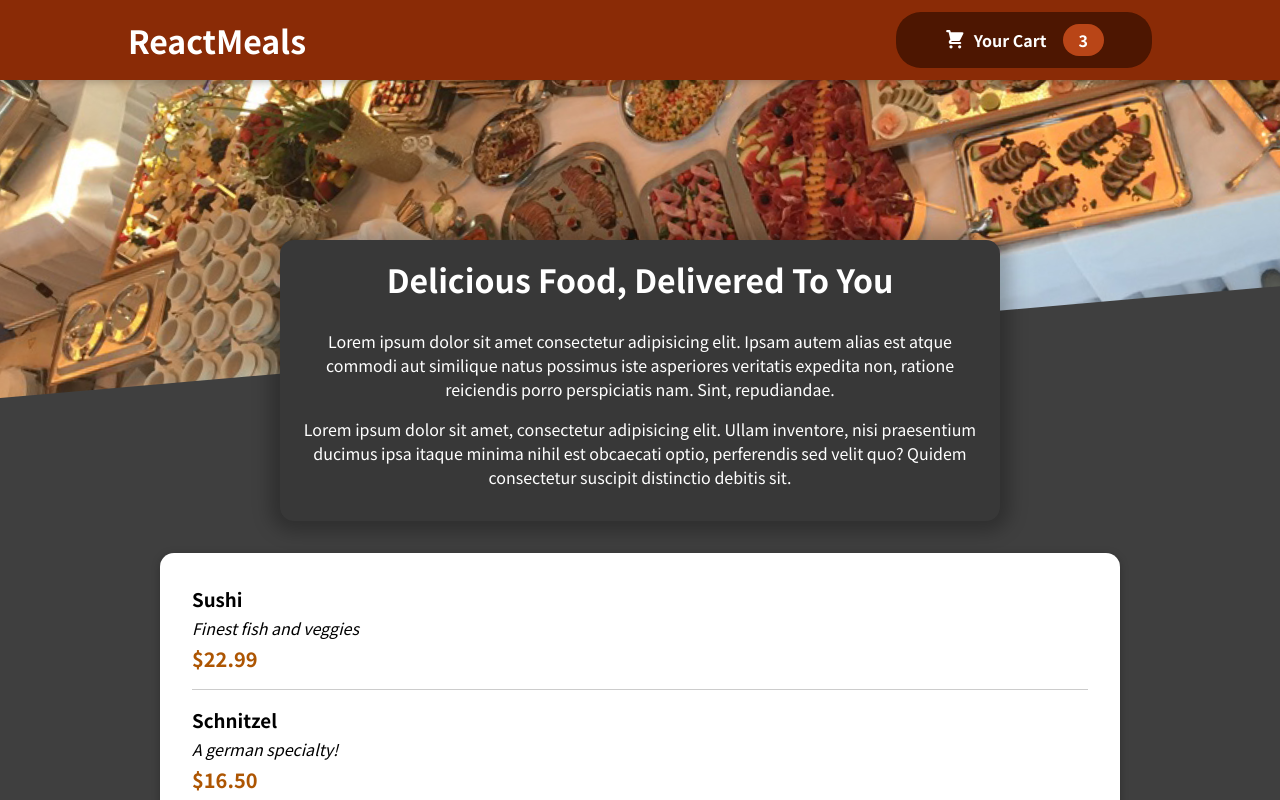
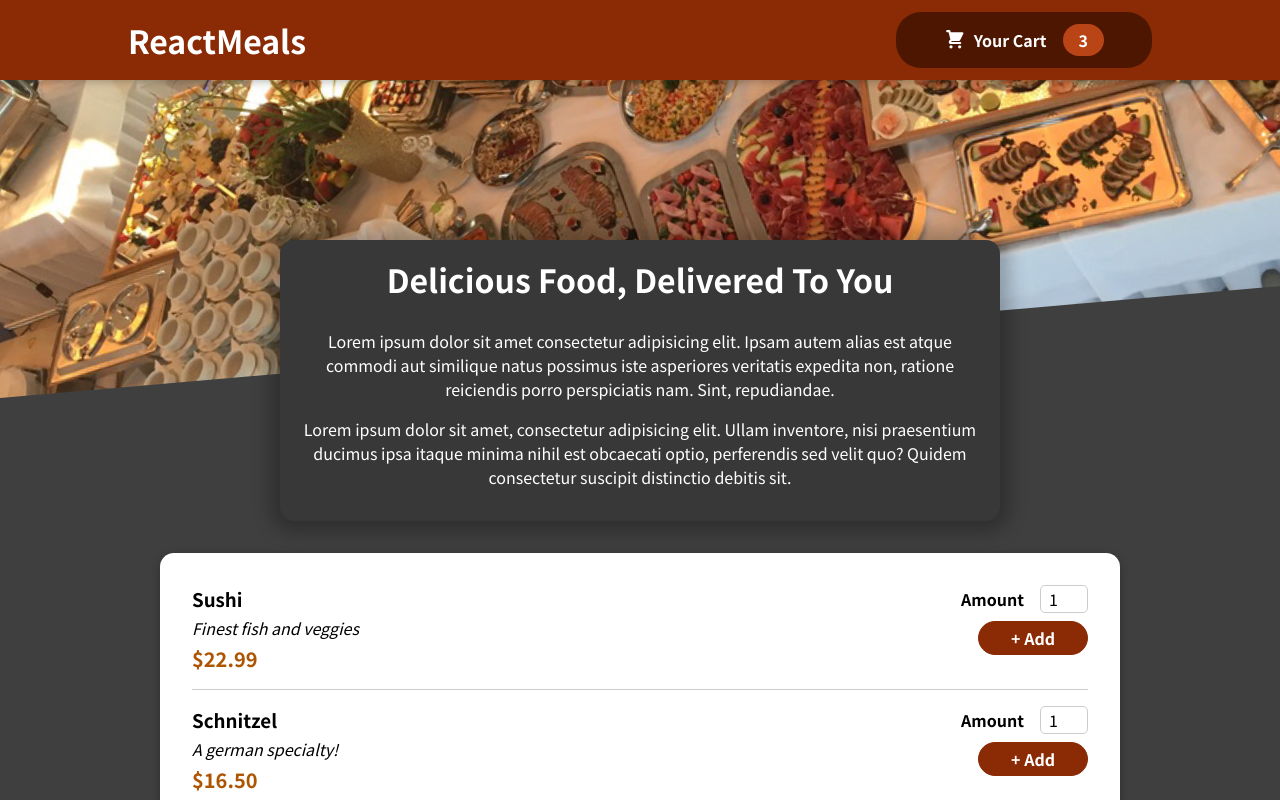
Before and after one commit to Dilan03/dummy-food-order-app, a React (Create React App) app: page / in a window 1280 px wide. Shown: the top 800 px of the page. Built offline with nearby package versions, Linux system fonts and the light colour scheme.

Commit message:
Input component added

```diff
--- a/src/components/Meals/AvailableMeals.js
+++ b/src/components/Meals/AvailableMeals.js
@@ -31,7 +31,7 @@
 
 const AvailableMeals = () => {
   const mealsList = DUMMY_MEALS.map(meal => <MealItem
-    key={meal.id} name={meal.name} description={meal.description} price={meal.price}>
+    id={meal.id} key={meal.id} name={meal.name} description={meal.description} price={meal.price}>
       {meal.name}
       </MealItem>);
 
--- a/src/components/Meals/MealItem/MealItem.js
+++ b/src/components/Meals/MealItem/MealItem.js
@@ -1,5 +1,6 @@
 import React from 'react'
 import classes from './MealItem.module.css'
+import MealItemForm from './MealItemForm'
 
 const MealItem = (props) => {
   const price = `$${props.price.toFixed(2)}`
@@ -12,6 +13,7 @@
         <div className={classes.price}>{price}</div>
       </div>
       <div>
+        <MealItemForm/>
       </div>
     </li>
   )
--- a/src/components/Meals/MealItem/MealItemForm.js
+++ b/src/components/Meals/MealItem/MealItemForm.js
@@ -0,0 +1,21 @@
+import React from 'react'
+import classes from './MealItemForm.module.css'
+import Input from '../../UI/Input'
+
+const MealItemForm = (props) => {
+  return (
+    <form className={classes.form}>
+      <Input label="Amount" input={{
+        id:'amount',
+        type: 'number',
+        min: '1',
+        max: '5',
+        step: '1',
+        defaultValue: '1'
+      }}/>
+      <button>+ Add</button>
+    </form>
+  )
+}
+
+export default MealItemForm
--- /dev/null
+++ b/src/components/Meals/MealItem/MealItemForm.module.css
@@ -0,0 +1,20 @@
+.form {
+  text-align: right;
+}
+
+.form button {
+  font: inherit;
+  cursor: pointer;
+  background-color: #8a2b06;
+  border: 1px solid #8a2b06;
+  color: white;
+  padding: 0.25rem 2rem;
+  border-radius: 20px;
+  font-weight: bold;
+}
+
+.form button:hover,
+.form button:active {
+  background-color: #641e03;
+  border-color: #641e03;
+}
--- /dev/null
+++ b/src/components/UI/Input.js
@@ -0,0 +1,13 @@
+import React from 'react'
+import classes from './Input.module.css'
+
+const Input = (props) => {
+  return (
+    <div className={classes.input}>
+      <label htmlFor={props.input.id}>{props.label}</label>
+      <input {...props.input}/>
+    </div>
+  )
+}
+
+export default Input
--- /dev/null
+++ b/src/components/UI/Input.module.css
@@ -0,0 +1,18 @@
+.input {
+  display: flex;
+  align-items: center;
+  margin-bottom: 0.5rem;
+}
+
+.input label {
+  font-weight: bold;
+  margin-right: 1rem;
+}
+
+.input input {
+  width: 3rem;
+  border-radius: 5px;
+  border: 1px solid #ccc;
+  font: inherit;
+  padding-left: 0.5rem;
+}
```
Also changed, not shown: 1 other file (tests, documents, lock files or other folders).
